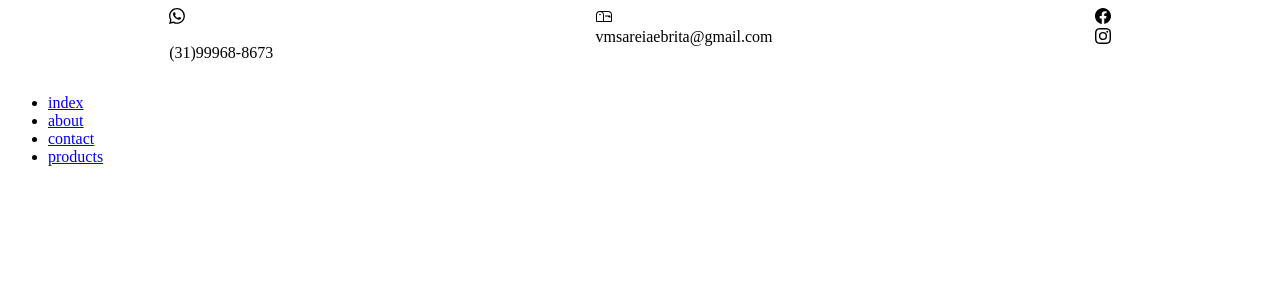
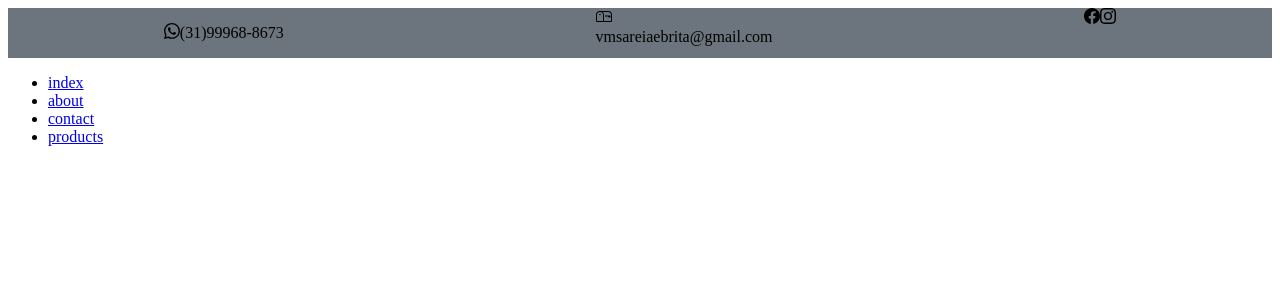
Before and after one commit to SantosRodrigo89/ux-institutional-nextjs, a Next.js app: page / in a window 1280 px wide. Shown: the top 300 px of the page. Built offline with nearby package versions, Linux system fonts and the light colour scheme.

Commit message:
feat: fazendo estilização

```diff
--- /dev/null
+++ b/src/components/molecules/whatsappPhone/style.js
@@ -0,0 +1,6 @@
+import styled from "styled-components";
+
+export const MainContainer = styled.div`
+  display: flex;
+  align-items: center;
+`;
--- a/src/components/molecules/whatsappPhone/whatsappPhone.js
+++ b/src/components/molecules/whatsappPhone/whatsappPhone.js
@@ -1,11 +1,12 @@
 import WhatsappLogo from "@/components/atoms/whatsappLogo/whatsappLogo";
 import React from "react";
+import { MainContainer } from "./style";
 
 function WhatsappPhone() {
   return (
-    <div>
+    <MainContainer>
       <WhatsappLogo /> <p>(31)99968-8673</p>
-    </div>
+    </MainContainer>
   );
 }
 
--- a/src/components/organisms/firstHeader/FirstHeader.js
+++ b/src/components/organisms/firstHeader/FirstHeader.js
@@ -1,22 +1,34 @@
-'use client'
-
+"use client";
 import React from "react";
-import { MainContainer } from "./style";
 import WhatsappPhone from "@/components/molecules/whatsappPhone/whatsappPhone";
 import EmailAdress from "@/components/molecules/emailAdress/emailAdress";
 import FaceBookLogo from "@/components/atoms/faceBookLogo/faceBookLogo";
 import InstagramLogo from "@/components/atoms/instagramLogo/instagramLogo";
+import {
+  MainContainer,
+  WAContainer,
+  EmailContainer,
+  ThirdIcons,
+} from "./style";
+
 
 function FirstHeader() {
   return (
     <MainContainer>
-      <WhatsappPhone />
-      <EmailAdress />
-      <div>
+      <WAContainer>
+        <WhatsappPhone />
+      </WAContainer>
+
+      <EmailContainer>
+        <EmailAdress />
+      </EmailContainer>
+
+      <ThirdIcons>
         <FaceBookLogo />
         <InstagramLogo />
-      </div>
+      </ThirdIcons>
+
     </MainContainer>
   );
 }
-export default FirstHeader
+export default FirstHeader;
--- a/src/components/organisms/firstHeader/style.js
+++ b/src/components/organisms/firstHeader/style.js
@@ -3,4 +3,19 @@ import styled from "styled-components";
 export const MainContainer = styled.div`
   display: flex;
   justify-content: space-around;
+  background-color: #6c757d;
 `;
+
+export const WAContainer = styled.div`
+
+`;
+
+export const EmailContainer = styled.div`
+
+
+`;
+
+export const ThirdIcons = styled.div`
+  display: flex;
+
+`;
```
